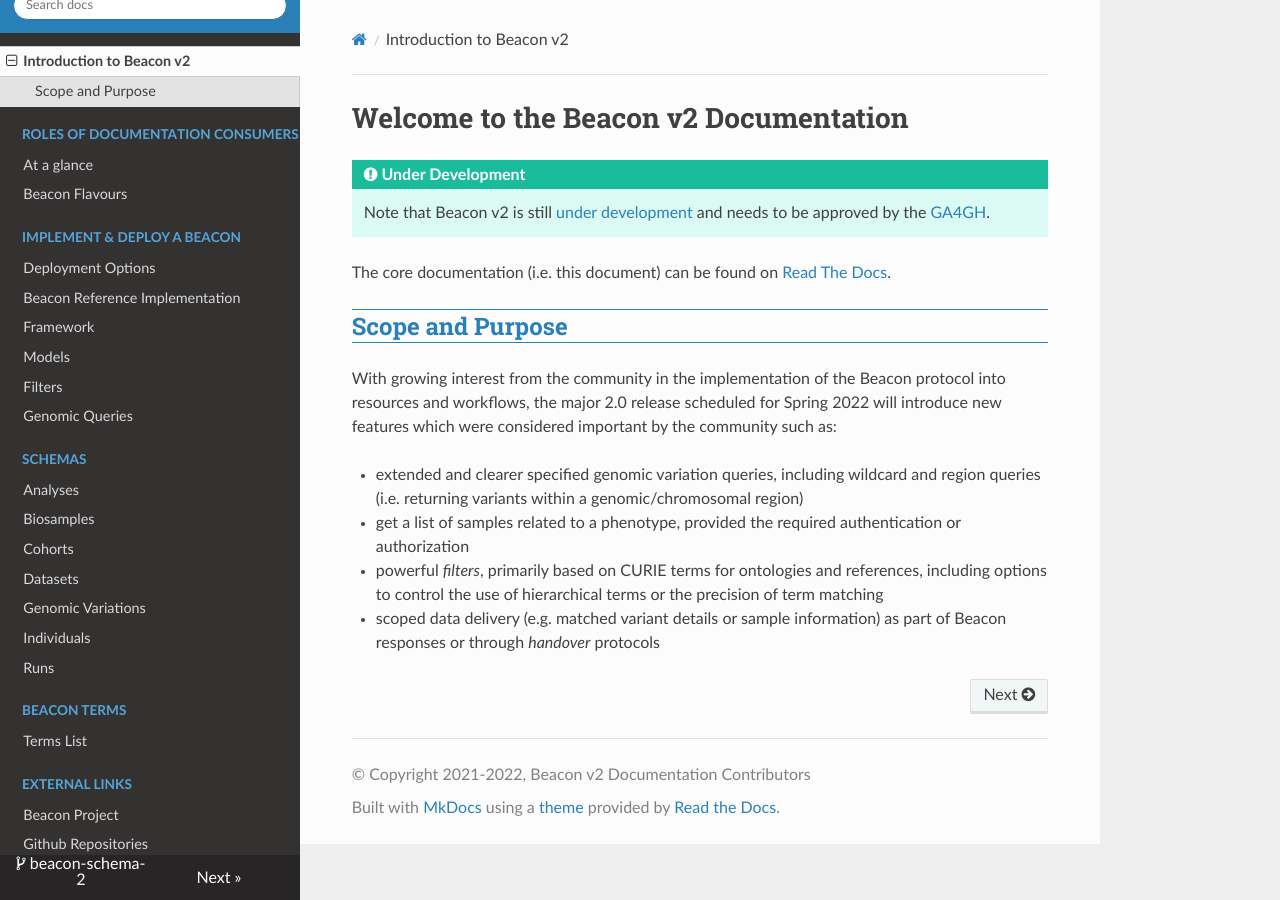
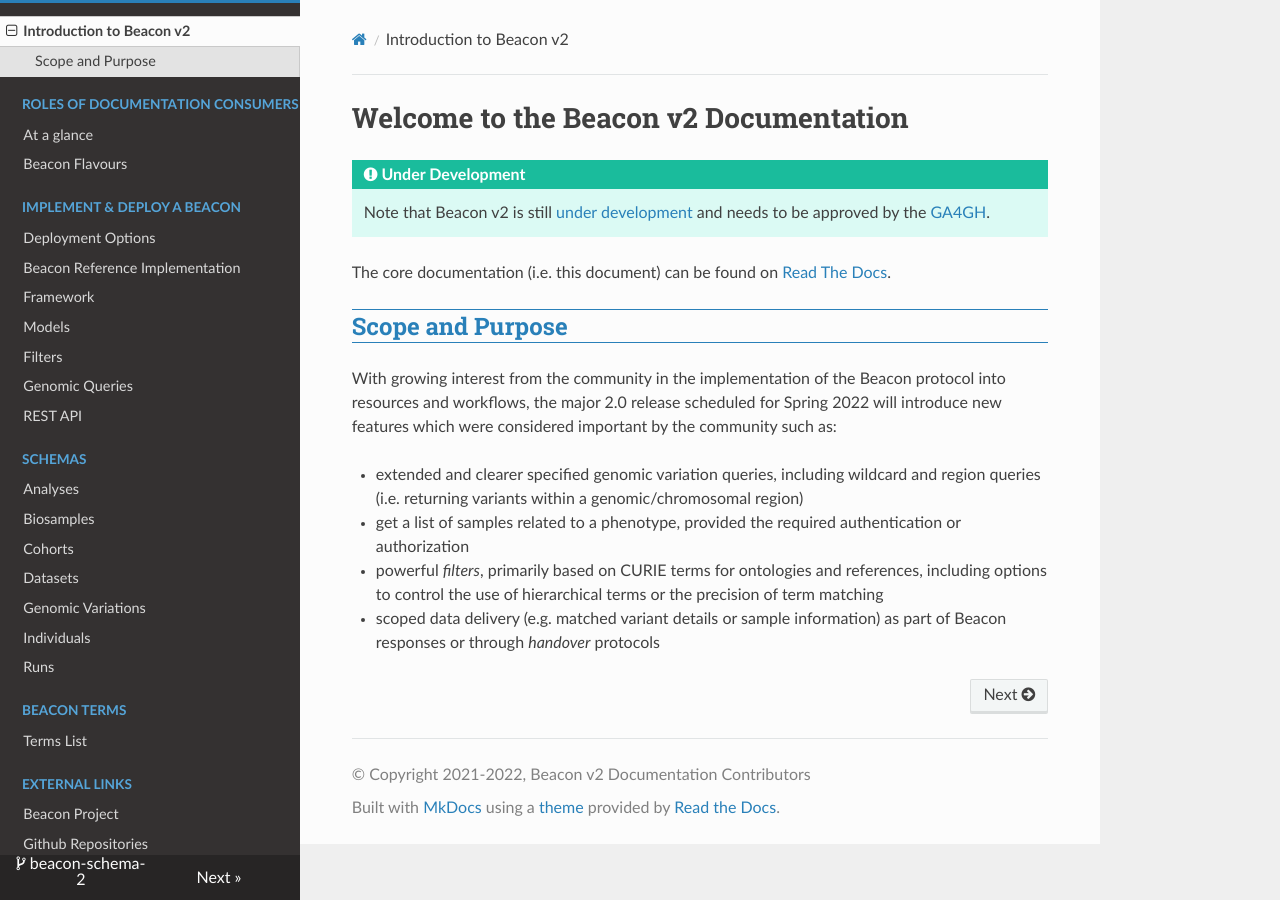
Before and after one commit to ga4gh-beacon/beacon-v2, an MkDocs documentation site: the page built from docs/index.md, in a window 1280 px wide. Built offline with MkDocs 1.6.1, drawn with Linux system fonts in a browser that asks for light colours; nearby versions of some CDN libraries.

Commit message:
Update mkdocs.yaml

```diff
--- a/mkdocs.yaml
+++ b/mkdocs.yaml
@@ -28,8 +28,7 @@ nav:
         - Models: models.md
         - Filters: filters.md
         - Genomic Queries: variant-queries.md
-    # - User: user.md
-    # - Stakeholder: stakeholder.md
+        - REST API: rest-api.md
     - Schemas:
         - Analyses: schemas-md/analyses_defaultSchema.md
         - Biosamples: schemas-md/biosamples_defaultSchema.md
```
